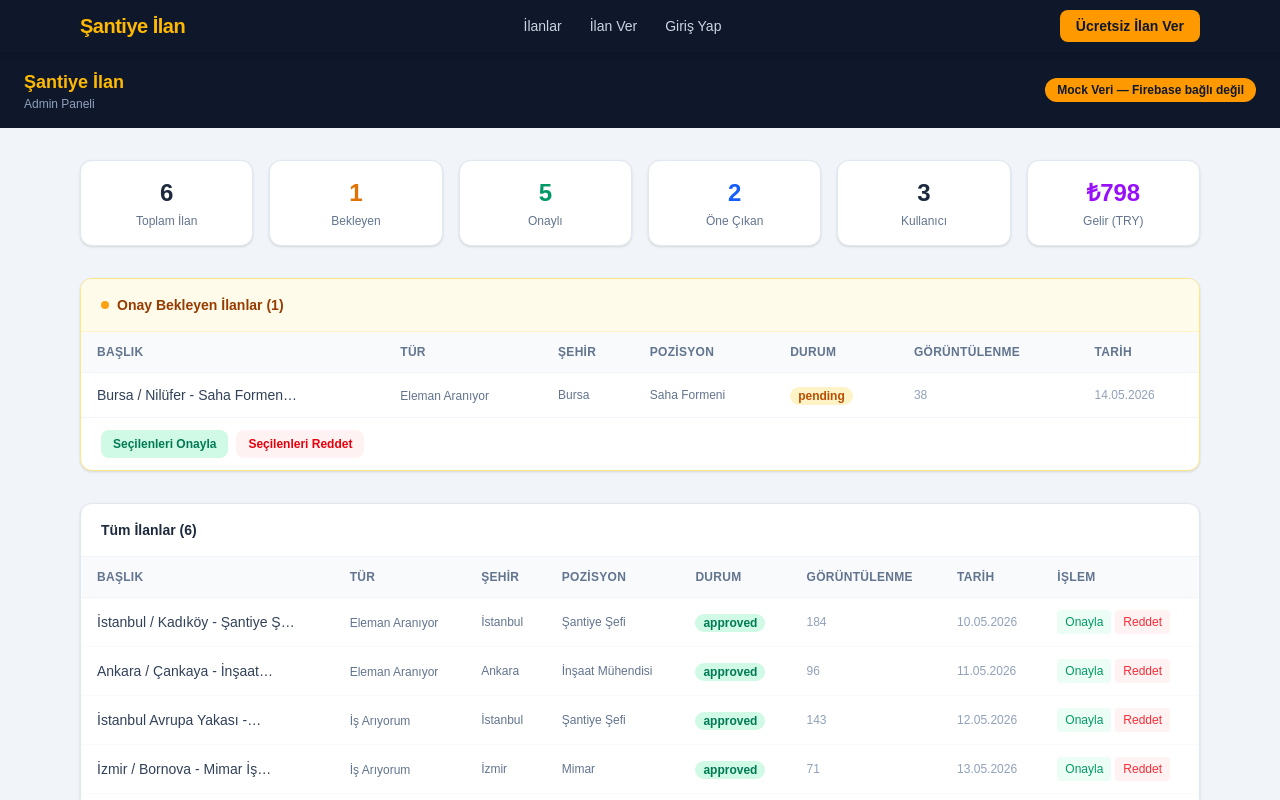
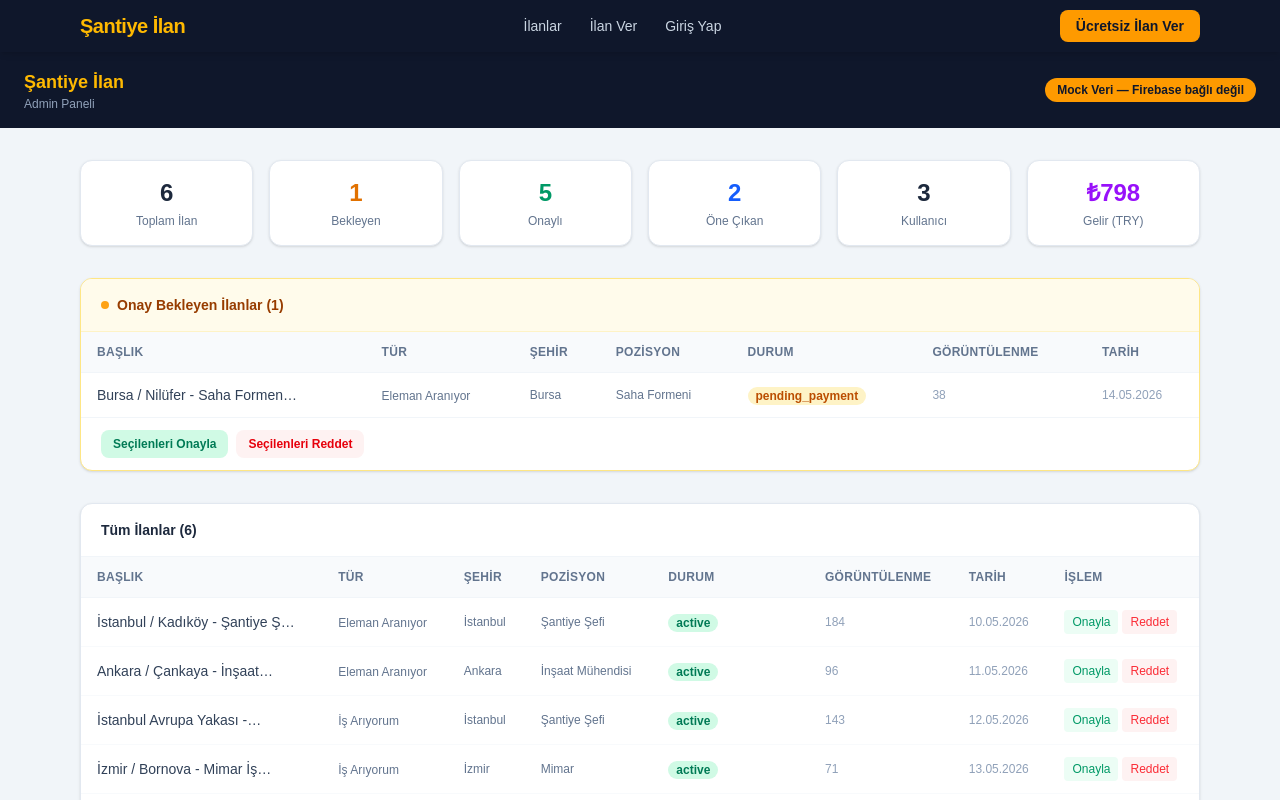
Before and after one commit to ozcansonmez40-cloud/santiye-ilan, a Next.js app: page /admin in a window 1280 px wide. Shown: the top 800 px of the page. Built offline with nearby package versions, Linux system fonts and the light colour scheme; no server answers.

Commit message:
Fix ListingStatus values in admin page and mockData

```diff
--- a/app/admin/page.tsx
+++ b/app/admin/page.tsx
@@ -13,8 +13,8 @@ export const metadata: Metadata = {
 
 export default function AdminPage() {
   const totalListings = mockListings.length
-  const pendingListings = mockListings.filter((l) => l.status === 'pending')
-  const approvedListings = mockListings.filter((l) => l.status === 'approved')
+  const pendingListings = mockListings.filter((l) => l.status === 'pending_payment')
+  const approvedListings = mockListings.filter((l) => l.status === 'active')
   const featuredListings = mockListings.filter((l) => l.isFeatured)
   const totalPayments = mockPayments.reduce((sum, p) => sum + (p.status === 'success' ? p.amount : 0), 0)
 
@@ -243,8 +243,8 @@ function ListingTableRow({
   showActions?: boolean
 }) {
   const statusColors: Record<string, string> = {
-    approved: 'bg-emerald-100 text-emerald-700',
-    pending: 'bg-amber-100 text-amber-700',
+    active: 'bg-emerald-100 text-emerald-700',
+    pending_payment: 'bg-amber-100 text-amber-700',
     rejected: 'bg-red-100 text-red-600',
     draft: 'bg-slate-100 text-slate-500',
     expired: 'bg-slate-100 text-slate-400',
--- a/lib/mockData.ts
+++ b/lib/mockData.ts
@@ -21,7 +21,7 @@ export const mockListings: Listing[] = [
     companyName: "Yılmaz Yapı",
     isFeatured: true,
     isUrgent: true,
-    status: "approved",
+    status: "active",
     viewCount: 184,
     contactClickCount: 22,
     createdAt: "2026-05-10T09:00:00.000Z",
@@ -48,7 +48,7 @@ export const mockListings: Listing[] = [
     companyName: "Demir İnşaat",
     isFeatured: true,
     isUrgent: false,
-    status: "approved",
+    status: "active",
     viewCount: 96,
     contactClickCount: 11,
     createdAt: "2026-05-11T11:30:00.000Z",
@@ -73,7 +73,7 @@ export const mockListings: Listing[] = [
     whatsappEnabled: true,
     isFeatured: false,
     isUrgent: false,
-    status: "approved",
+    status: "active",
     viewCount: 143,
     contactClickCount: 18,
     createdAt: "2026-05-12T14:20:00.000Z",
@@ -97,7 +97,7 @@ export const mockListings: Listing[] = [
     whatsappEnabled: true,
     isFeatured: false,
     isUrgent: false,
-    status: "approved",
+    status: "active",
     viewCount: 71,
     contactClickCount: 7,
     createdAt: "2026-05-13T08:15:00.000Z",
@@ -123,7 +123,7 @@ export const mockListings: Listing[] = [
     companyName: "Öztürk Proje",
     isFeatured: false,
     isUrgent: true,
-    status: "pending",
+    status: "pending_payment",
     viewCount: 38,
     contactClickCount: 2,
     createdAt: "2026-05-14T10:00:00.000Z",
@@ -148,7 +148,7 @@ export const mockListings: Listing[] = [
     companyName: "Akdeniz Yapı",
     isFeatured: false,
     isUrgent: false,
-    status: "approved",
+    status: "active",
     viewCount: 62,
     contactClickCount: 5,
     createdAt: "2026-05-15T12:45:00.000Z",
```
